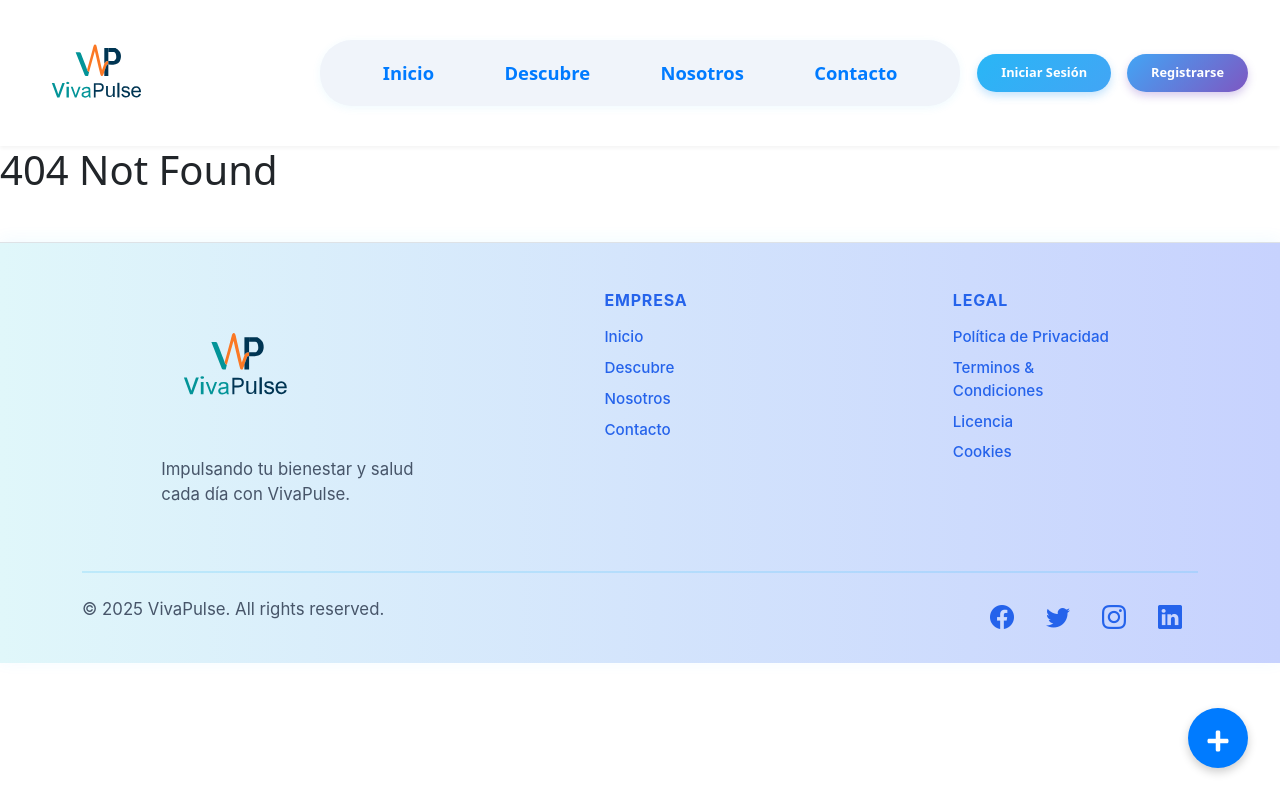
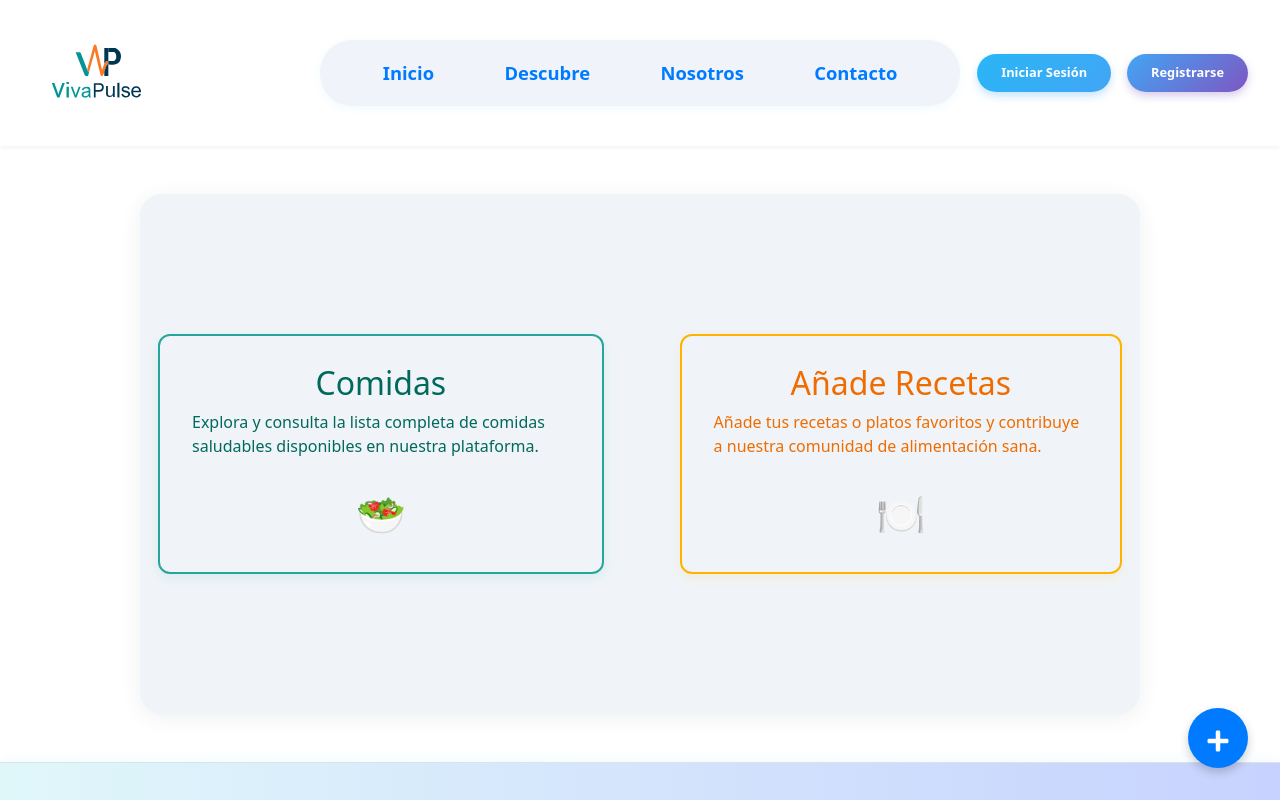
Before and after one commit to davidp209/vivapulsefront, a React (Vite) app: page /comidas in a window 1280 px wide. Shown: the top 800 px of the page. Built offline with nearby package versions, Linux system fonts and the light colour scheme.

Commit message:
Add Comidas and AñadirComida pages; update Dashboard links and styles

```diff
--- a/src/App.jsx
+++ b/src/App.jsx
@@ -18,6 +18,8 @@ import LicenciaUso from './pages/LicenciaUso/LicenciaUso'
 import PoliticaCookies from './pages/PoliticaCookies/PoliticaCookies'
 import FloatingActions from './components/FloatingActions/FloatingActions'
 import Chat from './components/Chat/Chat'
+import AñadirComida from './pages/AñadirComida/AñadirComida'
+import Comidas from './pages/Comidas/Comidas'
 
 function App() {
 
@@ -39,6 +41,8 @@ function App() {
         <Route path="/LicenciaUso" element={<LicenciaUso />} />
         <Route path="/PoliticaCookies" element={<PoliticaCookies />} />
         <Route path="/chat" element={<Chat></Chat>} />
+        <Route path="/comidas" element={<Comidas />} />
+        <Route path="/añadirComidas" element={<AñadirComida />} />
         <Route path="*" element={<h1>404 Not Found</h1>} />
       </Routes>
       <FloatingActions></FloatingActions>
--- /dev/null
+++ b/src/pages/AñadirComida/AñadirComida.jsx
@@ -0,0 +1,71 @@
+import React, { useState } from "react";
+import axios from "axios"; // Importa axios
+
+const AñadirComida = () => {
+    if (!localStorage.getItem("token")) {
+        window.location.href = "/login"; // Redirección si no hay token
+    }
+
+    const logout = () => {
+        localStorage.removeItem("token");
+        window.location.href = "/login"; // Redirección tras cerrar sesión
+    };
+
+    const [nombre, setNombre] = useState("");
+    const [calorias, setCalorias] = useState("");
+    const [alimentos, setAlimentos] = useState([]);
+    const [error, setError] = useState(null);
+    const [success, setSuccess] = useState(null);
+
+    const handleSubmit = async (e) => {
+        e.preventDefault();
+        if (nombre.trim() && calorias.trim()) {
+            try {
+                const response = await axios.post("https://vivapulse-backend.onrender.com/api/meals", {
+                    name: nombre,
+                    calories: calorias,
+                });
+                setAlimentos([...alimentos, response.data]);
+                setNombre("");
+                setCalorias("");
+                setError(null);
+                setSuccess("¡Comida guardada correctamente!");
+            } catch (err) {
+                setError("Error al guardar el alimento");
+                setSuccess(null);
+            }
+        }
+    };
+
+    return (
+        <div style={{ maxWidth: 400, margin: "0 auto" }}>
+            <h2>Añadir Comidas</h2>
+            <form onSubmit={handleSubmit}>
+                <div>
+                    <label>Nombre de la comida:</label>
+                    <input
+                        type="text"
+                        value={nombre}
+                        onChange={(e) => setNombre(e.target.value)}
+                        required
+                    />
+                </div>
+                <div>
+                    <label>Calorias:</label>
+                    <input
+                        type="number"
+                        value={calorias}
+                        onChange={(e) => setCalorias(e.target.value)}
+                        required
+                    />
+                </div>
+                <button type="submit">Añadir</button>
+            </form>
+            {success && <p style={{ color: "green" }}>{success}</p>}
+            {error && <p style={{ color: "red" }}>{error}</p>}
+
+        </div>
+    );
+};
+
+export default AñadirComida;
--- /dev/null
+++ b/src/pages/Comidas/Comidas.css
@@ -0,0 +1,64 @@
+/* Tarjeta para ver comidas saludables */
+.comidas-card-list {
+    background: linear-gradient(135deg, #e0f7fa 0%, #b2dfdb 100%);
+    border: 2px solid #26a69a;
+    color: #00695c;
+    box-shadow: 0 4px 12px rgba(38, 166, 154, 0.10);
+    transition: transform 0.2s, box-shadow 0.2s;
+}
+.comidas-card-list:hover {
+    transform: translateY(-5px) scale(1.03);
+    box-shadow: 0 8px 24px rgba(0, 105, 92, 0.15);
+    background: linear-gradient(135deg, #b2ebf2 0%, #80cbc4 100%);
+}
+
+/* Tarjeta para añadir comidas */
+.comidas-card-add {
+    background: linear-gradient(135deg, #fffde7 0%, #ffe082 100%);
+    border: 2px solid #ffb300;
+    color: #ef6c00;
+    box-shadow: 0 4px 12px rgba(255, 179, 0, 0.10);
+    transition: transform 0.2s, box-shadow 0.2s;
+}
+.comidas-card-add:hover {
+    transform: translateY(-5px) scale(1.03);
+    box-shadow: 0 8px 24px rgba(239, 108, 0, 0.15);
+    background: linear-gradient(135deg, #fff9c4 0%, #ffe0b2 100%);
+}
+
+/* Iconos */
+.comidas-icon {
+    font-size: 2.5rem;
+    margin-top: 10px;
+    display: block;
+}
+
+/* Enlaces generales */
+.comidas-enlace {
+    text-decoration: none;
+    border-radius: 12px;
+    margin: 0 18px;
+    padding: 28px 32px;
+    display: flex;
+    flex-direction: column;
+    align-items: center;
+    min-width: 220px;
+    min-height: 210px;
+    transition: box-shadow 0.2s, transform 0.2s;
+    background: transparent;
+}
+
+/* Contenedor principal */
+.comidas-container {
+    gap: 40px;
+    padding: 48px 0;
+    background: #f0f4f8;
+    min-height: 65vh;
+    border-radius: 22px;
+    box-shadow: 0 4px 20px rgba(44, 62, 80, 0.08);
+    margin: 48px auto;
+    max-width: 1000px;
+    display: flex;
+    justify-content: center;
+    align-items: center;
+}
--- /dev/null
+++ b/src/pages/Comidas/Comidas.jsx
@@ -0,0 +1,22 @@
+import React from "react";
+import { Link } from "react-router-dom";
+import "./Comidas.css";
+
+const Comidas = () => {
+    return (
+        <div className="comidas-container d-flex justify-content-center align-items-center">
+            <Link to="/añadirComidas" className="comidas-card comidas-card-list animate-card comidas-enlace">
+                <h2>Comidas</h2>
+                <p>Explora y consulta la lista completa de comidas saludables disponibles en nuestra plataforma.</p>
+                <span role="img" aria-label="alimentos" className="comidas-icon">🥗</span>
+            </Link>
+            <Link to="/training" className="comidas-card comidas-card-add animate-card comidas-enlace">
+                <h2>Añade Recetas</h2>
+                <p>Añade tus recetas o platos favoritos y contribuye a nuestra comunidad de alimentación sana.</p>
+                <span role="img" aria-label="recetas" className="comidas-icon">🍽️</span>
+            </Link>
+
+        </div>
+    );
+}
+export default Comidas;
--- a/src/pages/Dashboard/Dashboard.jsx
+++ b/src/pages/Dashboard/Dashboard.jsx
@@ -1,6 +1,7 @@
 import useUserDetails from "../../hooks/useUserDetails";
 import "./Dashboard.css";
 import { FaAppleAlt, FaDumbbell, FaBrain, FaSignOutAlt } from "react-icons/fa";
+import { Link } from "react-router-dom";
 
 const Dashboard = () => {
     if (!localStorage.getItem("token")) {
@@ -21,16 +22,22 @@ const Dashboard = () => {
                 <h3 className="sidebar-title">VivaPulse</h3>
                 <ul className="sidebar-menu">
                     <li>
-                        <FaAppleAlt className="sidebar-icon" />
-                        <span>Alimentos</span>
+                        <Link to="/anadirAlimentos" className="sidebar-link">
+                            <FaAppleAlt className="sidebar-icon" />
+                            <span>Comida</span>
+                        </Link>
                     </li>
                     <li>
-                        <FaDumbbell className="sidebar-icon" />
-                        <span>Entrenamiento</span>
+                        <Link to="/entrenamientos" className="sidebar-link">
+                            <FaDumbbell className="sidebar-icon" />
+                            <span>Entrenamiento</span>
+                        </Link>
                     </li>
                     <li>
-                        <FaBrain className="sidebar-icon" />
-                        <span>Salud Mental</span>
+                        <Link to="/salud-mental" className="sidebar-link">
+                            <FaBrain className="sidebar-icon" />
+                            <span>Salud Mental</span>
+                        </Link>
                     </li>
                 </ul>
                 <div className="sidebar-footer">
@@ -41,7 +48,7 @@ const Dashboard = () => {
                 </div>
             </div>
 
-            {/* Contenido principal */}
+
             <div className="dashboard-container">
                 <h1 className="mb-4 fw-bold text-primary text-center pt-4">Dashboard</h1>
 
```
Also changed, not shown: 1 other file (tests, documents, lock files or other folders).
